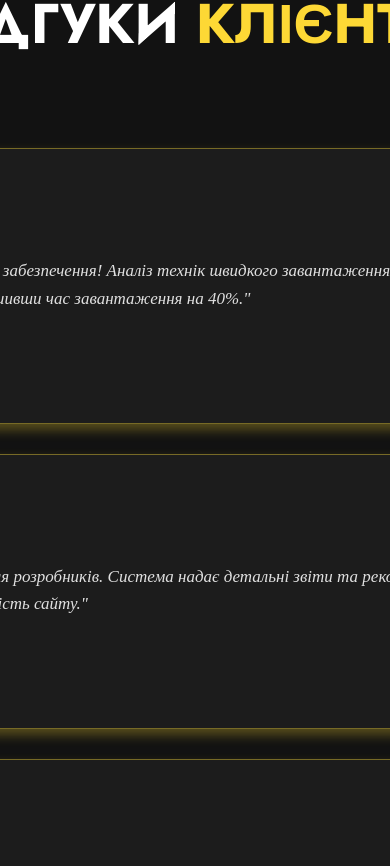
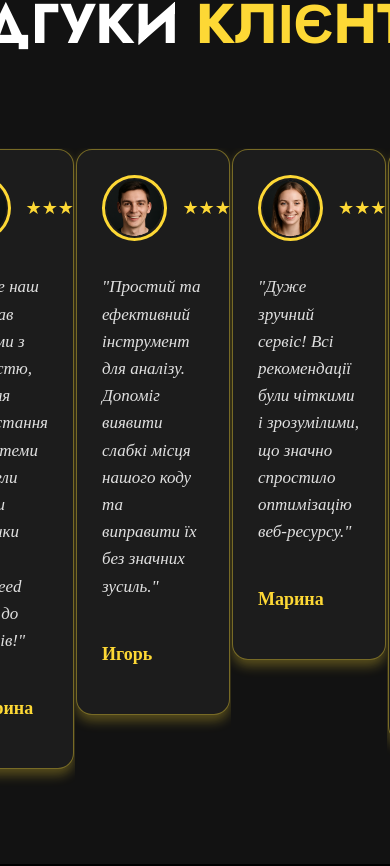
Before and after one commit to SSSkeletry/RateWebPage, a React (Create React App) app in the folder client/: page / in a window 390 px wide. Shown: the part 3138-4004 px from the top of the page. Built offline with nearby package versions, Linux system fonts and the light colour scheme; a web font is replaced by a local one.

Commit message:
Add keen-slider for testimonials section; refactor layout and styles for improved responsiveness

```diff
--- a/client/package.json
+++ b/client/package.json
@@ -9,6 +9,7 @@
     "@testing-library/user-event": "^13.5.0",
     "bootstrap-icons": "^1.11.3",
     "framer-motion": "^12.5.0",
+    "keen-slider": "^6.8.6",
     "react": "^18.3.1",
     "react-dom": "^18.3.1",
     "react-router-dom": "^7.3.0",
--- a/client/src/pages/Home/sections/ReviewsSection.jsx
+++ b/client/src/pages/Home/sections/ReviewsSection.jsx
@@ -1,6 +1,7 @@
 import React from "react";
+import { useKeenSlider } from "keen-slider/react";
+import "keen-slider/keen-slider.min.css";
 import styles from "../ui/Home.module.css";
-import { motion } from "framer-motion";
 import { assets } from "../../../shared/assets/index";
 
 const testimonials = [
@@ -43,22 +44,27 @@ const testimonials = [
 ];
 
 export default function Testimonials() {
+  const [sliderRef] = useKeenSlider({
+    loop: true,
+    mode: "free",
+    slides: {
+      perView: "auto",
+    },
+  });
+
   return (
     <section className={styles["testimonials-section"]}>
       <h2 className={styles["section-title"]}>
         ВІДГУКИ <span className={styles["highlight-text"]}>КЛІЄНТІВ</span>
       </h2>
-      <div className={styles["testimonials-wrapper"]}>
-        <div className={styles["testimonials-container"]}>
-          {testimonials.map((testimonial, index) => (
-            <motion.div
-              key={index}
-              className={styles["testimonial-card"]}
-              initial={{ opacity: 0, y: 50 }}
-              whileInView={{ opacity: 1, y: 0 }}
-              transition={{ duration: 0.6, delay: index * 0.1 }}
-              viewport={{ once: true }}
-            >
+
+      <div ref={sliderRef} className={`keen-slider ${styles["slider"]}`}>
+        {testimonials.map((testimonial, i) => (
+          <div
+            key={i}
+            className={`keen-slider__slide ${styles["testimonial-slide"]}`}
+          >
+            <div className={styles["testimonial-card"]}>
               <div className={styles["card-header"]}>
                 <img
                   src={testimonial.image}
@@ -66,7 +72,11 @@ export default function Testimonials() {
                   className={styles["avatar-image"]}
                 />
                 <div className={styles["rating-stars"]}>
-                  {"★".repeat(testimonial.rating)}
+                  {[...Array(5)].map((_, index) => (
+                    <span key={index}>
+                      {index < testimonial.rating ? "★" : "☆"}
+                    </span>
+                  ))}
                 </div>
               </div>
               <p className={styles["testimonial-text"]}>
@@ -75,9 +85,9 @@ export default function Testimonials() {
               <div className={styles["card-footer"]}>
                 <h4 className={styles["user-name"]}>{testimonial.name}</h4>
               </div>
-            </motion.div>
-          ))}
-        </div>
+            </div>
+          </div>
+        ))}
       </div>
     </section>
   );
--- a/client/src/pages/Home/ui/Home.module.css
+++ b/client/src/pages/Home/ui/Home.module.css
@@ -365,24 +365,34 @@ aside {
   color: #fdd835;
 }
 
-.testimonials-container {
-  display: grid;
-  grid-template-columns: repeat(2, 1fr);
-  gap: 30px;
-  max-width: 900px;
-  width: 100%;
-  justify-content: center;
+.slider {
+  display: flex;
+  overflow-x: auto;
+  scroll-snap-type: x mandatory;
+  box-sizing: border-box;
+}
+
+.testimonial-slide {
+  flex: 0 0 auto;
+  width: 420px;
+  max-width: 40vw;
+  padding: 1px;
+  box-sizing: border-box;
 }
 
 .testimonial-card {
   background: #1c1c1c;
-  padding: 30px;
+  padding: 25px;
   border-radius: 16px;
   box-shadow: 0 6px 12px rgba(255, 223, 53, 0.3);
   font-size: 18px;
   text-align: left;
   border: 1px solid rgba(255, 223, 53, 0.4);
   max-width: 450px;
+  height: 80%;
+  display: flex;
+  flex-direction: column;
+  justify-content: space-between;
 }
 
 .card-header {
@@ -411,12 +421,12 @@ aside {
   color: #e0e0e0;
   font-size: 17px;
   line-height: 1.6;
+  margin-bottom: 20px;
 }
 
 .card-footer {
   display: flex;
   align-items: center;
-  margin-top: 15px;
 }
 
 .user-name {
@@ -425,15 +435,14 @@ aside {
   color: #fdd835;
 }
 
-/* Адаптивность для мобильных устройств */
 @media (max-width: 768px) {
-  .testimonials-container {
-    grid-template-columns: 1fr;
+  .testimonial-slide {
+    width: 90%;
   }
 
   .testimonial-card {
-    max-width: 100%;
     padding: 25px;
+    height: auto;
   }
 
   .avatar-image {
```
Also changed, not shown: 1 other file (tests, documents, lock files or other folders).
